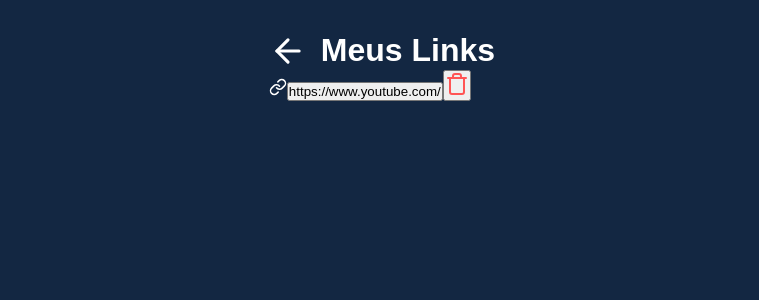
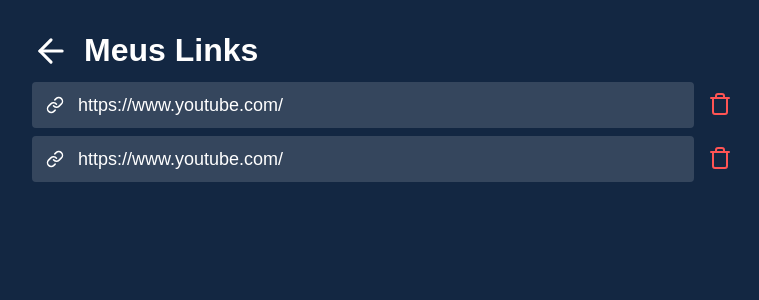
Before and after one commit to lucascavalcantejoca/React, a React (Create React App) app in the folder projeto-link/: page /links in a window 1280 px wide. Shown: the top 300 px of the page, without its empty margins (258-1017 px from the left). Built offline with nearby package versions, Linux system fonts and the light colour scheme.

Commit message:
atualização pagina links

```diff
--- /dev/null
+++ b/projeto-link/src/components/Menu/index.js
@@ -0,0 +1,19 @@
+import './menu.css';
+import {BsYoutube, BsInstagram} from 'react-icons/bs';
+import {Link} from 'react-router-dom';
+
+export default function Menu() {
+    return (
+        <div className='menu'>
+            <a className='social' href='https://www.youtube.com/' target='_blank'>
+                <BsYoutube color='white' size={24}/>
+            </a>
+            <a className='social' href='https://www.instagram.com/' target='_blank'>
+                <BsInstagram color='white' size={24}/>
+            </a>
+            <Link to={'links'} className='menu-item'>
+                Meus Links
+            </Link>
+        </div>
+    )
+}
--- /dev/null
+++ b/projeto-link/src/components/Menu/menu.css
@@ -0,0 +1,25 @@
+.menu {
+    position: absolute;
+    top: 20px;
+    right: 3%;
+    font-weight: bold;
+    display: flex;
+}
+
+.menu a {
+    text-decoration: none;
+
+}
+
+.social {
+    margin-right: 14px;
+    display: flex;
+    align-items: center;
+}
+
+.menu-item{
+    background-color: white;
+    color: black;
+    padding: 12px 20px;
+    border-radius: 8px;
+}
--- a/projeto-link/src/pages/Home/index.js
+++ b/projeto-link/src/pages/Home/index.js
@@ -1,5 +1,6 @@
 import {FiLink} from 'react-icons/fi'
 import './home.css';
+import Menu from '../../components/Menu';
 
 export default function Home() {
   return(
@@ -19,6 +20,8 @@
         <button>Gerar Link</button>
       </div>
 
+      <Menu />
+
     </div>
   )
 }
--- a/projeto-link/src/pages/links/index.js
+++ b/projeto-link/src/pages/links/index.js
@@ -1,19 +1,32 @@
 import './links.css';
 import {FiArrowLeft, FiLink, FiTrash} from 'react-icons/fi';
+import { Link } from 'react-router-dom';
 
 export default function Links() {
   return(
     <div className="links-container">
 
       <div className='links-header'>
-        <FiArrowLeft size={38} color='white'/>
+        <Link to={'/'}>
+          <FiArrowLeft size={38} color='white'/>
+        </Link>
         <h1>Meus Links</h1>
       </div>
 
       <div className='links-item'>
-        <FiLink size={18} color='white'/>
-        <button>https://www.youtube.com/</button>
-        <button>
+        <button className='link'> <FiLink size={18} color='white'/>
+        https://www.youtube.com/
+        </button>
+        <button className='link-delete'>
+          <FiTrash size={24} color='#FF5454'/>
+        </button>
+      </div>
+
+      <div className='links-item'>
+        <button className='link'> <FiLink size={18} color='white'/>
+        https://www.youtube.com/
+        </button>
+        <button className='link-delete'>
           <FiTrash size={24} color='#FF5454'/>
         </button>
       </div>
--- a/projeto-link/src/pages/links/links.css
+++ b/projeto-link/src/pages/links/links.css
@@ -15,3 +15,57 @@
 .links-header h1 {
     color: white;
 }
+
+.links-item {
+    width: 700px;
+    display: flex;
+    align-items: center;
+    flex-direction: row;
+    margin-top: 8px;
+}
+
+.links-item:last-child {
+    margin-bottom: 18px;
+}
+
+.link {
+    border: 0;
+    width: 100%;
+    height: 46px;
+    min-width: 80%;
+    border-radius: 4px;
+    background-color: rgba(255, 255, 255, 0.144);
+    margin-right: 14px;
+    display: flex;
+    align-items: center;
+    padding: 0 14px;
+    font-size: 18px;
+    color: white;
+    white-space: nowrap;
+    overflow: hidden;
+    text-overflow: ellipsis;
+}
+
+.link svg {
+    margin-right: 14px;
+}
+
+.link-delete {
+    border: none;
+    background-color: transparent;
+}
+
+@media (max-width: 720px) {
+
+    .logo h1 {
+        font-size: 40px;
+    }
+
+    .links-item {
+        width: 100%;
+    }
+
+    .link {
+        width: 100%;
+    }
+}
```
